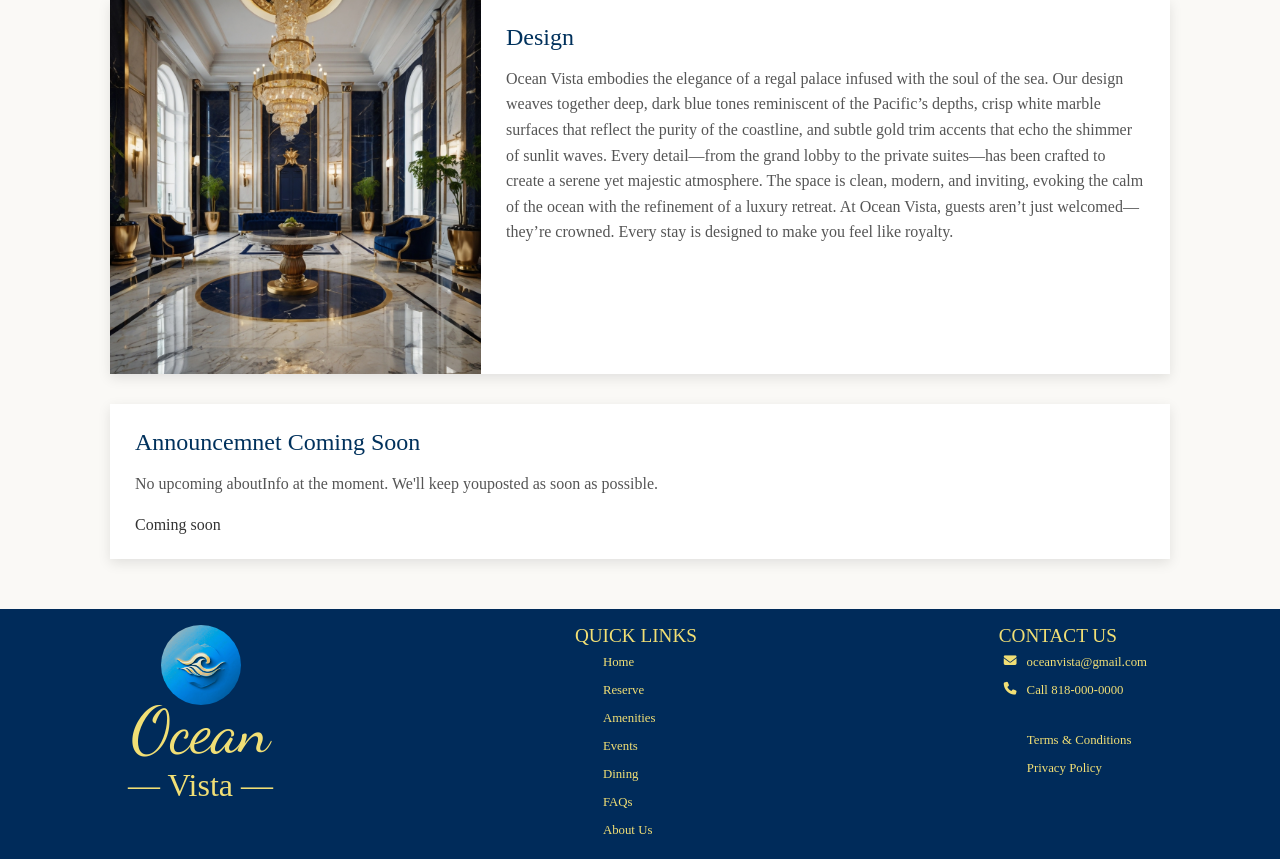
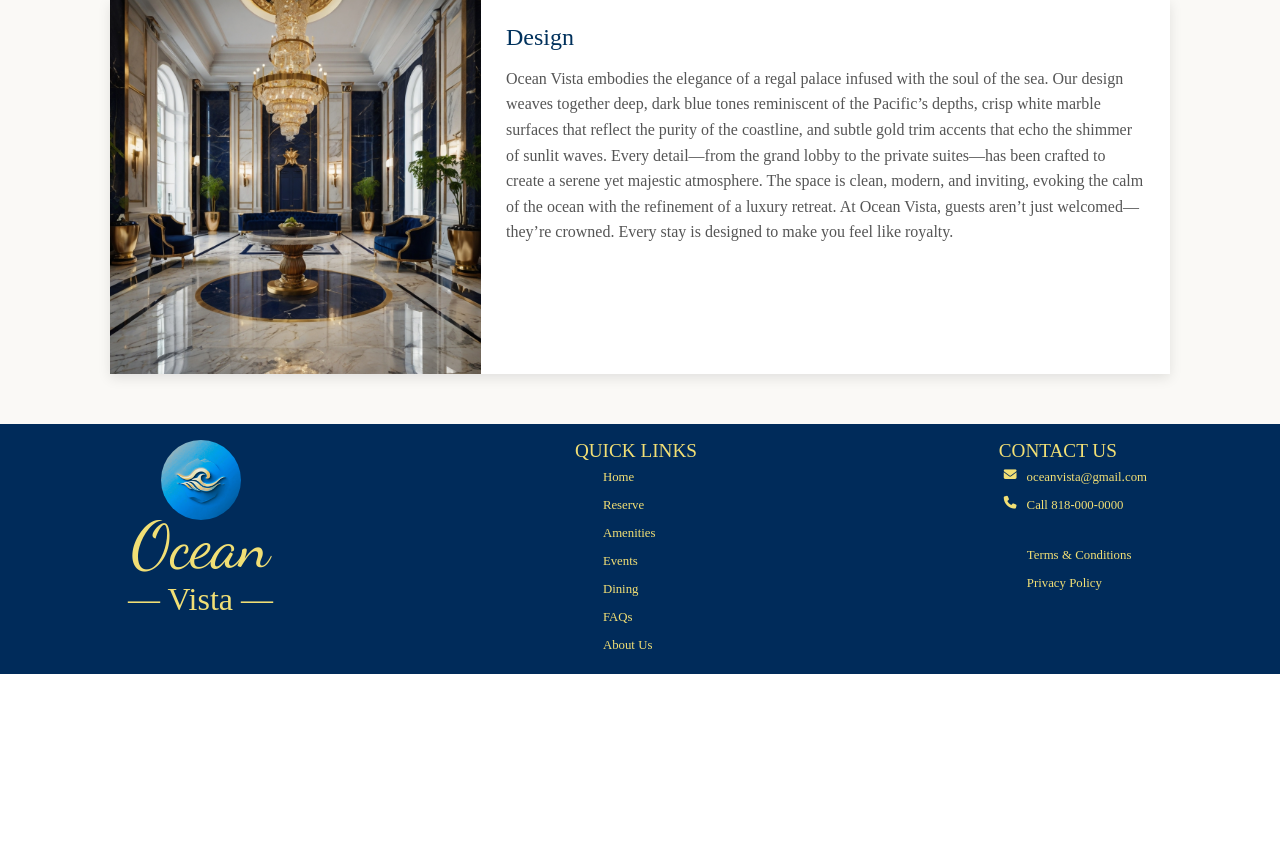
Before and after one commit to AvniIsrani1/flask-hotel, a Flask app: page /about in a window 1280 px wide. Shown: the part 984-1843 px from the top of the page. After the commit the page ends 1658 px from the top, so only its background shows below. Run offline with Flask 3, Linux system fonts and the light colour scheme; parts of the project's set-up code (start-up, migrations or seed data) failed here and were passed over; some web fonts are replaced.

Commit message:
Update about.html

```diff
--- a/HOTEL/templates/about.html
+++ b/HOTEL/templates/about.html
@@ -79,22 +79,5 @@
         </div>
         </div>
 
-        <!-- Event card announcement -->
-        <div class="aboutInfo-card" id="announcement" >
-                <div class="aboutInfo-content">
-                    <div class="aboutInfo-title">
-                        <h3> Announcemnet Coming Soon </h3>
-                    </div>
-                        <div class="aboutInfo-details">
-                            <p>
-                                 No upcoming aboutInfo at the moment. We'll keep youposted as soon as possible.
-                            </p>
-                        </div>
-                    <div class="aboutInfo-time-block">
-                        <span> Coming soon </span>
-                    </div>
-            </div>
-        </div>
-
 </div>
 {% endblock %}
```
